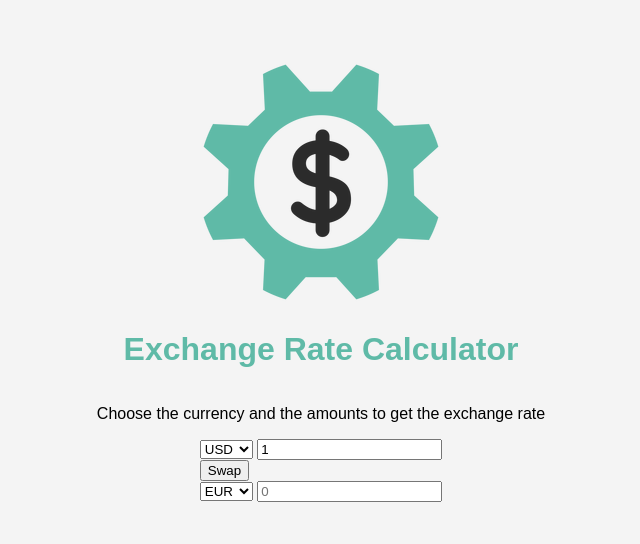
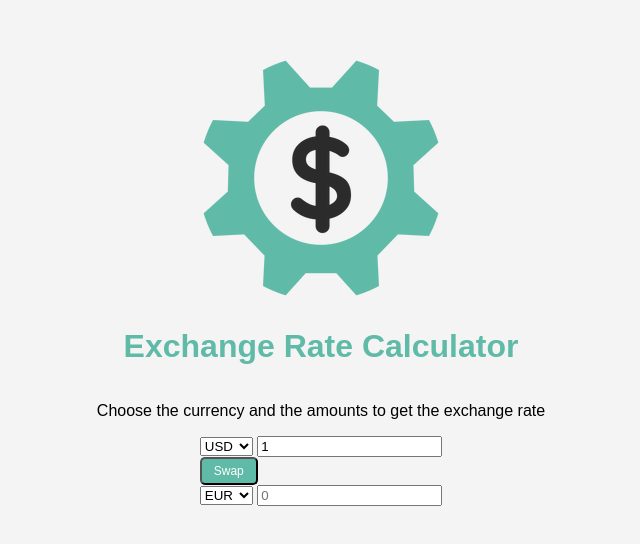
Before and after one commit to Djones917/ExchangeRateCalculator_2020, a plain HTML site: page index.html in a window 1280 px wide. Shown: the part 122-666 px from the top of the page, without its empty margins (319-959 px from the left). Drawn offline with Linux system fonts and the light colour scheme; a script that the page names is missing.

Commit message:
styled button

```diff
--- a/style.css
+++ b/style.css
@@ -21,3 +21,16 @@ body {
 h1 {
     color: var(--primary-color);
 }
+
+p {
+    text-align: center;
+}
+
+.btn {
+    color: #fff;
+    background: var(--primary-color);
+    cursor: pointer;
+    border-radius: 5px;
+    font-size: 12px;
+    padding: 5px 12px;
+}
```
